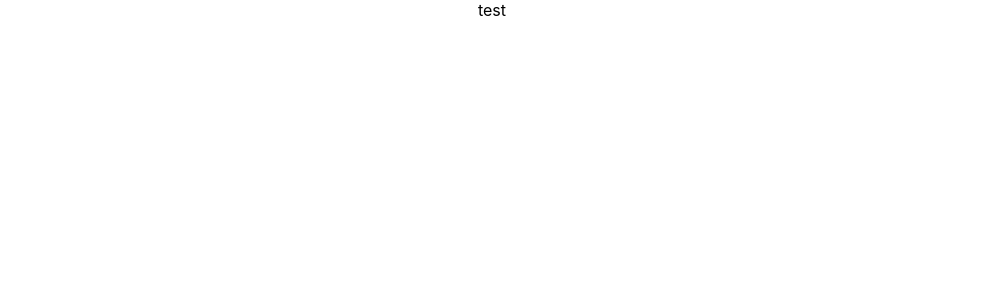
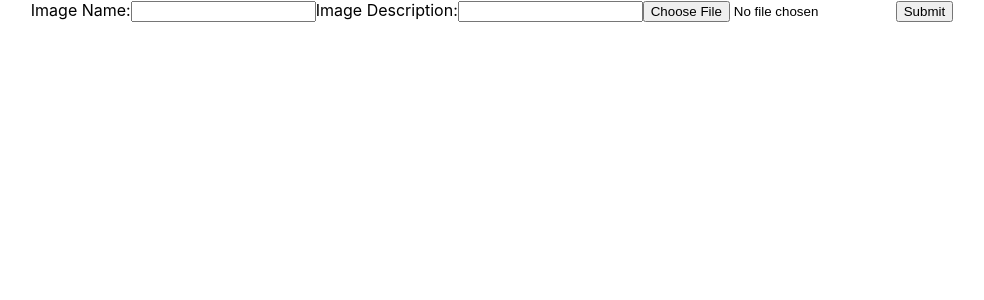
Before and after one commit to KevinGe00/shopify-backend-intern-challenge, a React (Create React App) app in the folder client/: page / in a window 1280 px wide. Shown: the top 300 px of the page, without its empty margins (148-1132 px from the left). Built offline with nearby package versions, Linux system fonts and the light colour scheme.

Commit message:
set up front end axios post call to send over photo name, descriptoin and multipart data

```diff
--- a/client/package.json
+++ b/client/package.json
@@ -6,6 +6,7 @@
     "@testing-library/jest-dom": "^5.12.0",
     "@testing-library/react": "^11.2.6",
     "@testing-library/user-event": "^12.8.3",
+    "axios": "^0.21.1",
     "react": "^17.0.2",
     "react-dom": "^17.0.2",
     "react-scripts": "4.0.3",
--- a/client/src/App.js
+++ b/client/src/App.js
@@ -1,9 +1,11 @@
 import './App.css';
+import ImageUploadForm from "./components/ImageUploadForm";
+
 
 function App() {
   return (
     <div className="App">
-      test
+      <ImageUploadForm/>
     </div>
   );
 }
--- /dev/null
+++ b/client/src/components/ImageUploadForm.js
@@ -0,0 +1,61 @@
+import React, { useState } from "react";
+import axios from 'axios';
+import "./css/ImageUploadForm.css";
+
+function ImageUploadForm({
+
+}) {
+  const [name, setName] = useState("");
+  const [desc, setDesc] = useState("");
+  const [file, setFile] = useState(null);
+
+  const handleSubmit = (e) => {
+    e.preventDefault();
+    var formData = new FormData();
+    formData.append('name', name);
+    formData.append('desc', desc);
+    formData.append('img', file);
+    axios.post('http://localhost:5000/api/upload', formData)
+      .then(res => {
+        alert("Upload success");
+      })
+      .catch(err => {
+        console.log(err);
+      });
+  }
+
+  return (
+    <div className="image-upload-form">
+      <form onSubmit={handleSubmit} enctype="multipart/form-data">
+        <label>
+          Image Name:
+          <input
+            type="text"
+            value={name}
+            onChange={e => setName(e.target.value)}
+          />
+        </label>
+
+        <label>
+          Image Description:
+          <input
+            type="text"
+            value={desc}
+            onChange={e => setDesc(e.target.value)}
+          />
+        </label>
+
+        <input
+          type="file"
+          accept=".png, .jpg, .jpeg"
+          name="photo"
+          onChange={e => setFile(e.target.files[0])}
+        />
+
+        <button type="submit">Submit</button>
+      </form>
+    </div>
+  );
+}
+
+export default ImageUploadForm;
```
Also changed, not shown: client/src/components/css/ImageUploadForm.css (added), 1 other file (tests, documents, lock files or other folders).
